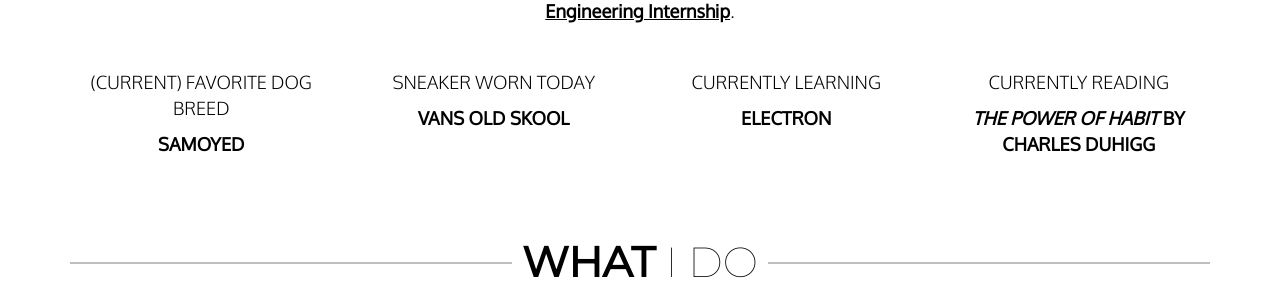
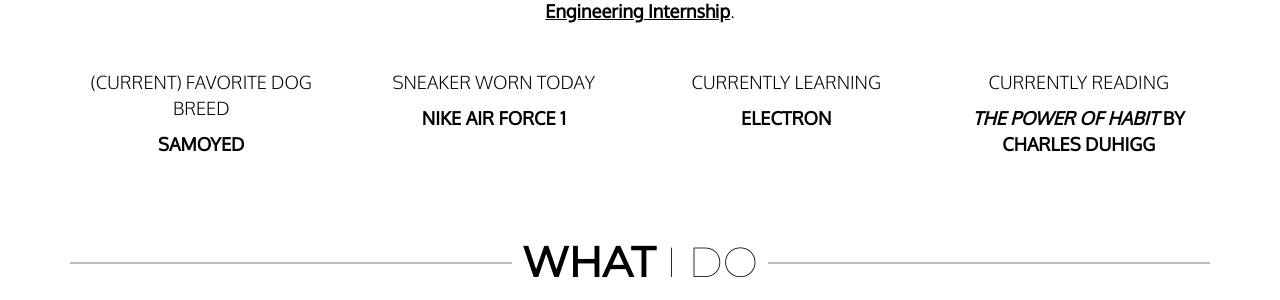
Before and after one commit to haanmiba/haanmiba.github.io, a Jekyll site: the page built from index.md, in a window 1280 px wide and 900 px high, scrolled down 1116 px. Shown: the part 154-454 px from the top of the window. Built offline with Jekyll 4.4.1, drawn with Linux system fonts in a browser that asks for light colours; nearby versions of some CDN libraries.

Commit message:
Updated about.yml

```diff
--- a/_data/about.yml
+++ b/_data/about.yml
@@ -6,7 +6,7 @@ currently:
   - action: 'seeking a'
     subject: 'Summer 2019 Software Engineering Internship'
 dog: 'Samoyed'
-sneaker: 'Vans Old Skool'
+sneaker: 'Nike Air Force 1'
 learning: 'Electron'
 reading:
   book: 'The Power of Habit'
```
